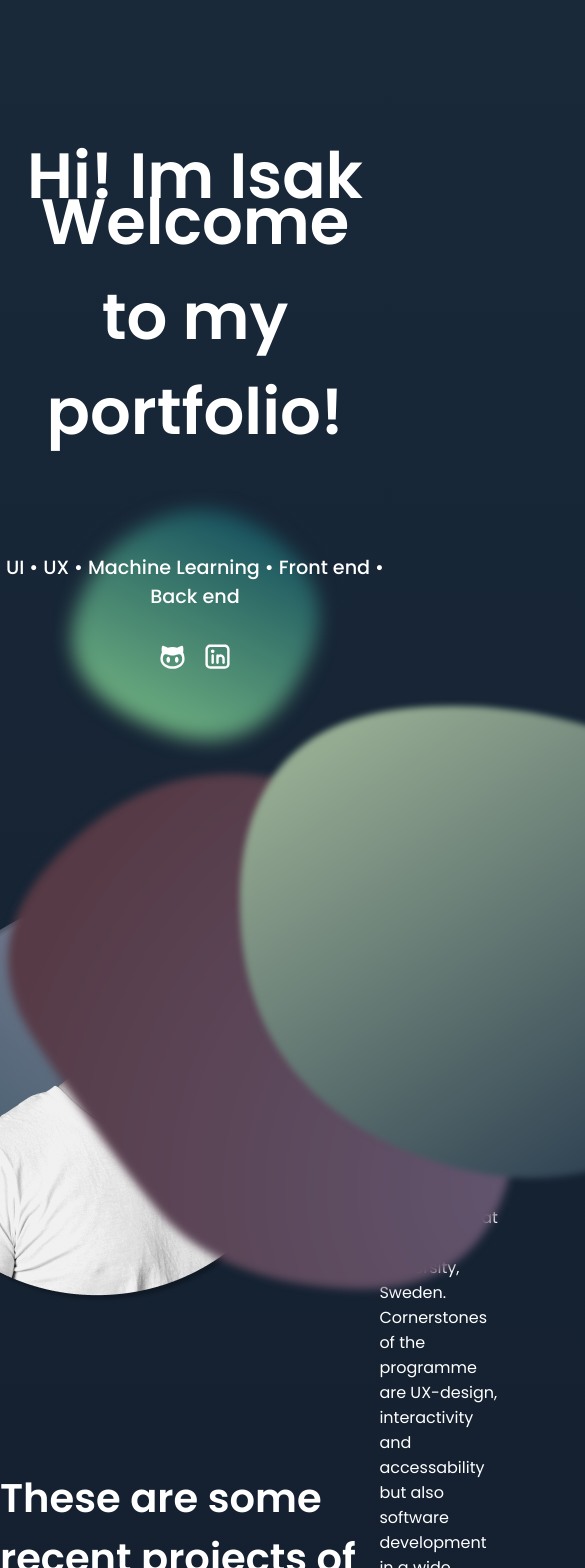
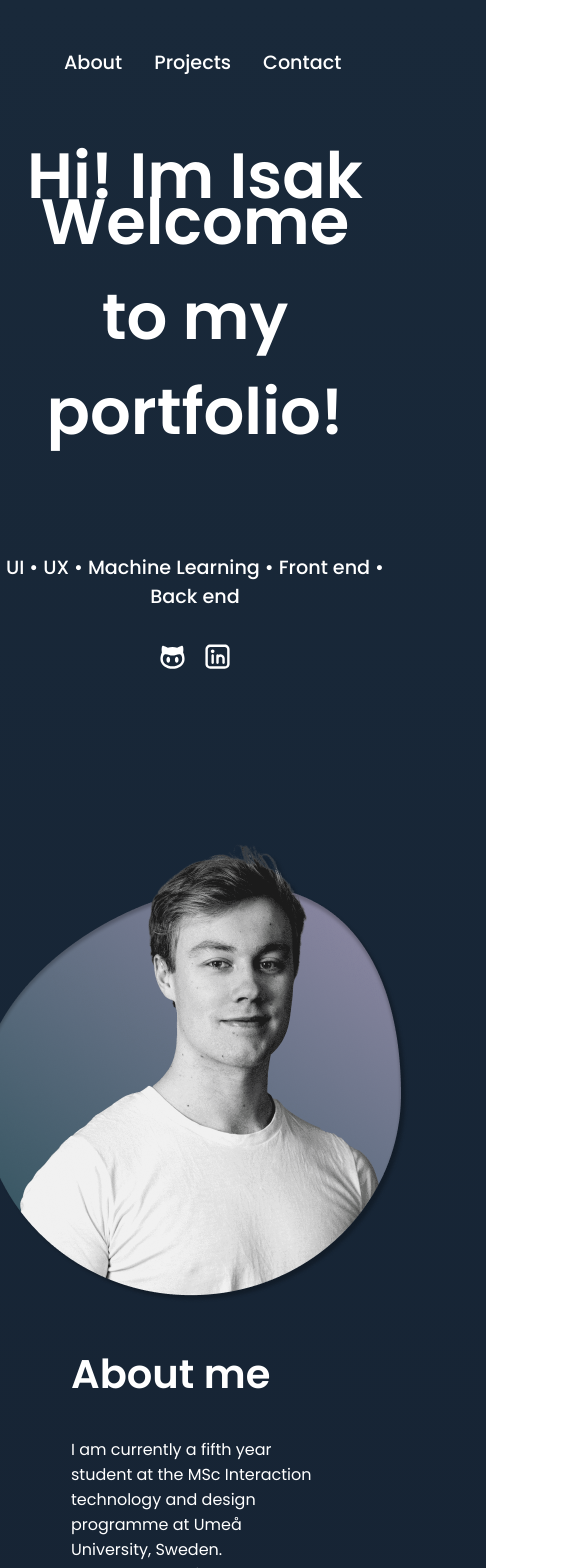
Before and after one commit to IsakLarsson/Portfolio, a React (Create React App) app in the folder portfolio2.0/: page / in a window 390 px wide. Shown: the top 1568 px of the page, 585 px wide, since content can reach past the window. Built offline with nearby package versions, Linux system fonts and the light colour scheme.

Commit message:
animations and navbar

```diff
--- a/portfolio2.0/src/App.css
+++ b/portfolio2.0/src/App.css
@@ -59,6 +59,13 @@ p {
   align-items: center;
 }
 
+.flex-row-left {
+  display: flex;
+  flex-direction: row;
+  justify-content: flex-start;
+  align-items: center;
+}
+
 .horizontal-margin {
   margin-left: 0.5rem;
   margin-right: 0.5rem;
--- a/portfolio2.0/src/App.tsx
+++ b/portfolio2.0/src/App.tsx
@@ -8,6 +8,7 @@ function App() {
     <div className="App">
       <Routes>
         <Route path="/" element={<Home />} />
+        <Route path="about" element={<Home />} />
       </Routes>
     </div>
   );
--- /dev/null
+++ b/portfolio2.0/src/Components/Header.css
@@ -0,0 +1,15 @@
+.header {
+  z-index: 10;
+  position: absolute;
+  width: 100%;
+  padding: 3rem;
+}
+
+.header h4 {
+  margin: 0 1rem;
+}
+
+.header a {
+  color: #fff;
+  text-decoration: none;
+}
--- /dev/null
+++ b/portfolio2.0/src/Components/Header.tsx
@@ -0,0 +1,42 @@
+import React from "react";
+
+import "./Header.css";
+import { Link } from "react-router-dom";
+
+import { motion } from "framer-motion";
+
+interface HeaderProps {}
+
+export const Header: React.FC<HeaderProps> = ({}) => {
+  const springValues = [
+    { y: 3 },
+    {
+      type: "spring",
+      stiffness: 200,
+      damping: 10,
+    },
+  ];
+
+  return (
+    <div className="header">
+      <div className="flex-row-left">
+        <motion.div whileHover={springValues[0]} transition={springValues[1]}>
+          <Link to="about">
+            <h4>About</h4>
+          </Link>
+        </motion.div>
+
+        <motion.div whileHover={springValues[0]} transition={springValues[1]}>
+          <Link to="projects">
+            <h4>Projects</h4>
+          </Link>
+        </motion.div>
+        <motion.div whileHover={springValues[0]} transition={springValues[1]}>
+          <Link to="about">
+            <h4>Contact</h4>
+          </Link>
+        </motion.div>
+      </div>
+    </div>
+  );
+};
--- a/portfolio2.0/src/Components/ProjectCard.tsx
+++ b/portfolio2.0/src/Components/ProjectCard.tsx
@@ -1,6 +1,7 @@
 import React from "react";
 import "../Sections/Projects/Projects.css";
 import { useSpring, animated } from "react-spring";
+import { Link } from "react-router-dom";
 
 interface ProjectCardProps {
   title: string;
@@ -31,7 +32,9 @@ export const ProjectCard: React.FC<ProjectCardProps> = ({
         <h3>{title}</h3>
         <p>{description}</p>
         <div className="bottom-div">
-          <p>Read more</p>
+          <Link to="#" className="hvr-underline-from-left">
+            Read more
+          </Link>
           <div className="tools">
             {tools.map((tool, index) => (
               <img src={tool} alt="." key={`tool:${index}`} />
--- a/portfolio2.0/src/Pages/Home.tsx
+++ b/portfolio2.0/src/Pages/Home.tsx
@@ -4,10 +4,12 @@ import { About } from "../Sections/About/About";
 import { Projects } from "../Sections/Projects/Projects";
 import Waves from "../images/Waves.png";
 import { Experience } from "./../Sections/Experience/Experience";
+import { Header } from "./../Components/Header";
 
 export default function Home() {
   return (
     <>
+      <Header />
       <div className="main-box">
         <Hero />
         <About />
@@ -15,7 +17,7 @@ export default function Home() {
         <Experience />
       </div>
       <img
-        style={{ width: "100%" }}
+        style={{ width: "100%", marginBottom: "-10px" }} //weird margin-bottom fix
         src={Waves}
         alt="Waves"
         className="waves"
--- a/portfolio2.0/src/Sections/About/About.css
+++ b/portfolio2.0/src/Sections/About/About.css
@@ -1,13 +1,21 @@
 .about-section {
   display: flex;
   justify-content: center;
-  height: 70vh;
+  min-height: 70vh;
 }
 
 .about-container {
-  width: 60%;
+  max-width: 60%;
   display: flex;
+  flex-wrap: 500px;
   justify-content: center;
+}
+@media screen and (max-width: 1200px) {
+  .about-container {
+    max-width: 80%;
+    flex-direction: column;
+    align-items: center;
+  }
 }
 
 .selfie {
--- a/portfolio2.0/src/Sections/Hero/Hero.css
+++ b/portfolio2.0/src/Sections/Hero/Hero.css
@@ -20,6 +20,12 @@
   justify-content: center;
 }
 
+.hero-icons {
+  display: flex;
+  justify-content: center;
+  width: 100%;
+}
+
 button {
   background: none;
   border: none;
--- a/portfolio2.0/src/Sections/Hero/Hero.tsx
+++ b/portfolio2.0/src/Sections/Hero/Hero.tsx
@@ -47,7 +47,7 @@ export default function Hero() {
       <div className="main-box-inner">
         {/* <animated.div style={blobSpring}>
         </animated.div> */}
-        <motion.div
+        {/* <motion.div
           style={{ width: "30%", x: "200%", y: "700px" }}
           variants={blob}
           initial="hidden"
@@ -55,8 +55,22 @@ export default function Hero() {
         >
           <img id="green" src={GreenBlob} alt="" />
         </motion.div>
+        <motion.div
+          style={{ width: "30%", x: "200%", y: "-200px" }}
+          variants={blob}
+          initial="hidden"
+          animate="show"
+        >
           <img id="red" src={SmallBlob} alt="" />
+        </motion.div>
+        <motion.div
+          style={{ width: "30%", x: "20%", y: "-500px" }}
+          variants={blob}
+          initial="hidden"
+          animate="show"
+        >
           <img id="small" src={RedBlob} alt="" />
+        </motion.div> */}
       </div>
       <div className="main-box">
         <div className="main-box-content">
@@ -78,8 +92,16 @@ export default function Hero() {
               <h4>UI • UX • Machine Learning • Front end • Back end</h4>
             </animated.div>
           </div>
-          <div>
-            <animated.div style={thirdSpring}>
+          <div className="hero-icons">
+            <animated.div style={thirdSpring} className="hero-icons">
+              <motion.div
+                whileHover={{ scale: 1.2 }}
+                transition={{
+                  type: "spring",
+                  stiffness: 200,
+                  damping: 10,
+                }}
+              >
                 <a
                   rel="noreferrer"
                   target="_blank"
@@ -91,6 +113,15 @@ export default function Hero() {
                     style={{ margin: "0 0.5rem" }}
                   />
                 </a>
+              </motion.div>
+              <motion.div
+                whileHover={{ scale: 1.2 }}
+                transition={{
+                  type: "spring",
+                  stiffness: 200,
+                  damping: 10,
+                }}
+              >
                 <a
                   rel="noreferrer"
                   target="_blank"
@@ -102,6 +133,7 @@ export default function Hero() {
                     style={{ margin: "0 0.5rem" }}
                   />
                 </a>
+              </motion.div>
             </animated.div>
           </div>
         </div>
--- a/portfolio2.0/src/Sections/Projects/Projects.css
+++ b/portfolio2.0/src/Sections/Projects/Projects.css
@@ -13,6 +13,7 @@
   align-items: flex-start;
   width: 80%;
   gap: 2rem;
+  flex-wrap: wrap;
 }
 
 .card {
@@ -66,7 +67,7 @@
   align-items: flex-end;
 }
 
-.bottom-div p {
+.bottom-div a {
   margin: 1rem 0 -5px 0;
   font-weight: 500;
 }
@@ -82,3 +83,37 @@
   width: 25px;
   height: 25px;
 }
+
+/* Underline From Left */
+.hvr-underline-from-left {
+  text-decoration: none;
+  color: inherit;
+  display: inline-block;
+  vertical-align: middle;
+  -webkit-transform: perspective(1px) translateZ(0);
+  transform: perspective(1px) translateZ(0);
+  box-shadow: 0 0 1px rgba(0, 0, 0, 0);
+  position: relative;
+  overflow: hidden;
+}
+.hvr-underline-from-left:before {
+  content: "";
+  position: absolute;
+  z-index: -1;
+  left: 0;
+  right: 100%;
+  bottom: 0;
+  background: #9bb4ec;
+  height: 2px;
+  -webkit-transition-property: right;
+  transition-property: right;
+  -webkit-transition-duration: 0.2s;
+  transition-duration: 0.2s;
+  -webkit-transition-timing-function: ease-in-out;
+  transition-timing-function: ease-in-out;
+}
+.hvr-underline-from-left:hover:before,
+.hvr-underline-from-left:focus:before,
+.hvr-underline-from-left:active:before {
+  right: 0;
+}
```
Lines whose indentation alone changed are shown as unchanged.
